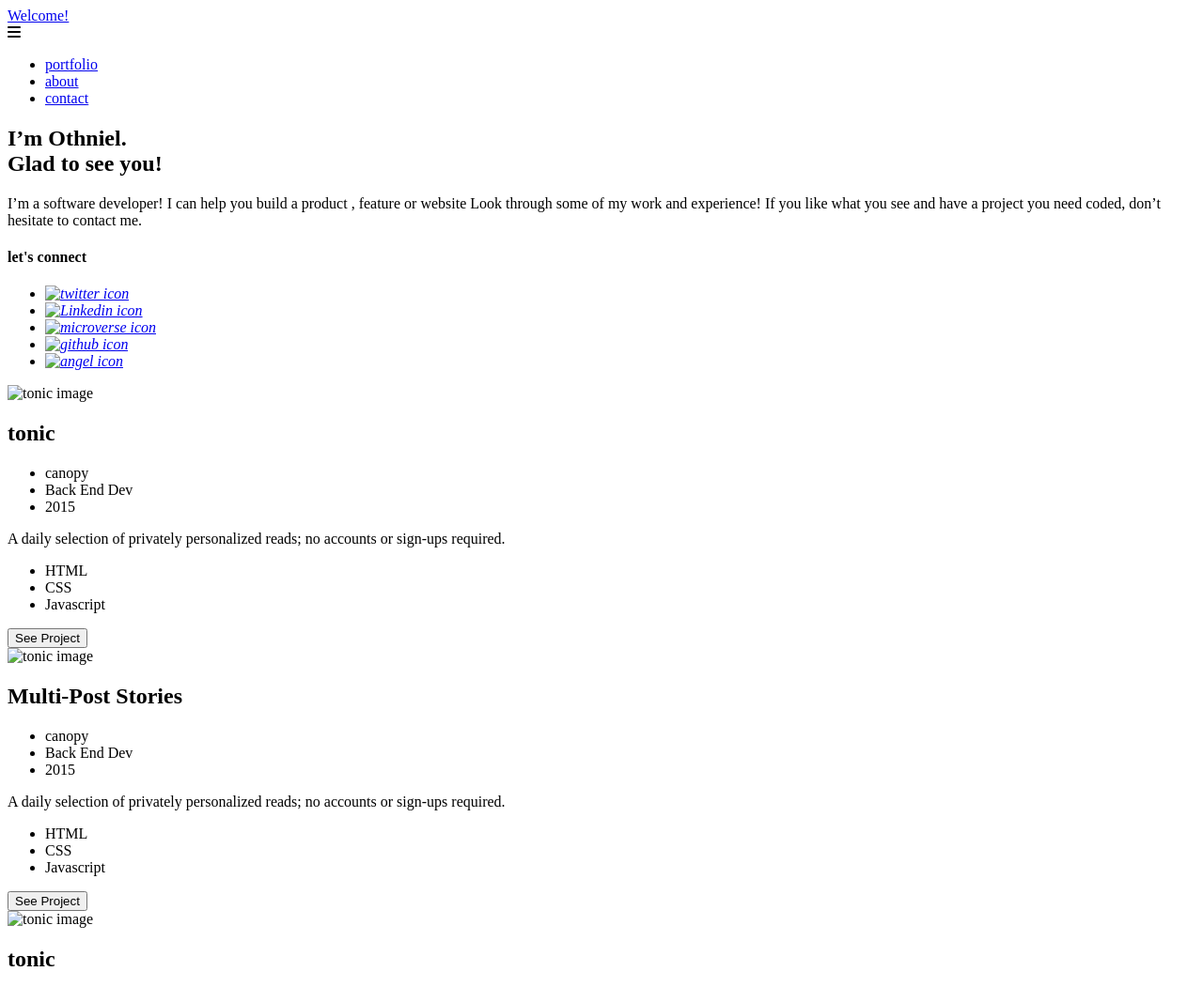
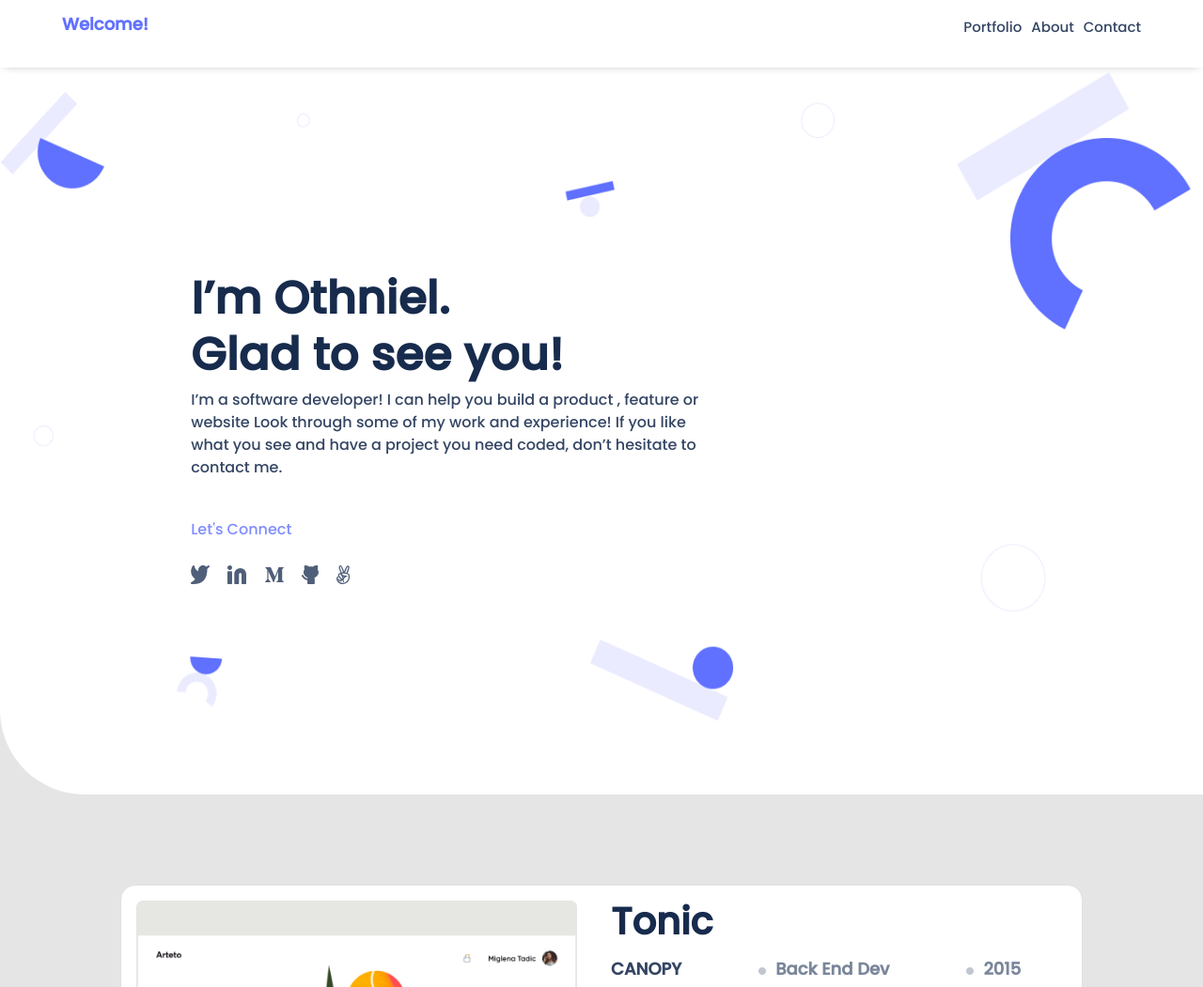
Before and after one commit to Othniel2471/portfolio-mv, a website: page index.html in a window 1280 px wide. Shown: the top 1051 px of the page at 94% size. Drawn offline with Linux system fonts and the light colour scheme; the site is published under a folder, as on GitHub Pages, so addresses that start at the root find nothing.

Commit message:
fixed directory issues for hosting

```diff
--- a/assets/css/styles.css
+++ b/assets/css/styles.css
@@ -82,7 +82,8 @@ a {
 .hero-section {
   background: #fff;
   padding: 1em 1em;
-  background-image: url(/assets/images/svg/header-shapes\ mobile@2x.svg);
+  /* background-image: url(/assets/images/svg/header-shapes\ mobile@2x.svg); */
+  background-image: url(../images/svg/header-shapes\ mobile@2x.svg);
   background-size: 100% auto;
   background-position: center;
   border-bottom-left-radius: 90px;
@@ -398,7 +399,7 @@ a {
 
 .contact-container {
   background: #6070ff;
-  background-image: url(/assets/images/background/contact\ form\ shapes-mobile.svg);
+  background-image: url(../images/background/contact\ form\ shapes-mobile.svg);
   background-repeat: no-repeat;
   background-size: contain;
   background-position-x: right;
@@ -525,7 +526,7 @@ textarea::placeholder {
   }
 
   .hero-section {
-    background-image: url(/assets/images/background/desktop/Header\ bg.png);
+    background-image: url(../images/background/desktop/Header\ bg.png);
     background-size: 100% 691.46px;
     background-position-x: right;
     padding-top: 8rem;
--- a/index.html
+++ b/index.html
@@ -6,7 +6,7 @@
     <meta name="viewport" content="width=device-width, initial-scale=1.0">
     <title>Omaidu Othniel's Portfolio Website</title>
     <!-- stylesheet link  -->
-    <link rel="stylesheet" href="../assets/css/styles.css">
+    <link rel="stylesheet" href="./assets/css/styles.css">
     <!-- font awesome -->
     <link rel="stylesheet" href="https://cdnjs.cloudflare.com/ajax/libs/font-awesome/6.4.0/css/all.min.css" integrity="sha512-iecdLmaskl7CVkqkXNQ/ZH/XLlvWZOJyj7Yy7tcenmpD1ypASozpmT/E0iPtmFIB46ZmdtAc9eNBvH0H/ZpiBw==" crossorigin="anonymous" referrerpolicy="no-referrer" />
 </head>
@@ -37,19 +37,19 @@
             <h4 class="connect">let's connect</h4>
             <ul class="socials">
                 <li><a href="#" >
-                    <i><img class="icons" src="/assets/images/icons/twitter.svg" alt="twitter icon"></i>
+                    <i><img class="icons" src="./assets/images/icons/twitter.svg" alt="twitter icon"></i>
                 </a></li>
                 <li><a href="#" >
-                    <i><img class="icons" src="/assets/images/icons/Linkedin.svg" alt="Linkedin icon"></i>
+                    <i><img class="icons" src="./assets/images/icons/Linkedin.svg" alt="Linkedin icon"></i>
                 </a></li>
                 <li><a href="#" >
-                    <i><img class="icons" src="/assets/images/icons/microverse.svg" alt="microverse icon"></i>
+                    <i><img class="icons" src="./assets/images/icons/microverse.svg" alt="microverse icon"></i>
                 </a></li>
                 <li><a href="#" >
-                    <i><img class="icons" src="/assets/images/icons/github.svg" alt="github icon"></i>
+                    <i><img class="icons" src="./assets/images/icons/github.svg" alt="github icon"></i>
                 </a></li>
                 <li><a href="#" >
-                    <i><img class="icons" src="/assets/images/icons/peace.svg" alt="angel icon"></i>
+                    <i><img class="icons" src="./assets/images/icons/peace.svg" alt="angel icon"></i>
                 </a></li>
             </ul>
         </div>
@@ -59,7 +59,7 @@
 
         <div class="project">
             <div class="work-img">
-                <img src="/assets/images/projects/Snapshoot Portfolio.png" alt="tonic image">
+                <img src="./assets/images/projects/Snapshoot Portfolio.png" alt="tonic image">
             </div>
             <div class="work-description">
                 <h2 class="work-title">tonic</h2>
@@ -82,7 +82,7 @@
 
         <div class="project">
             <div class="work-img">
-                <img src="/assets/images/projects/multi-post.png" alt="tonic image">
+                <img src="./assets/images/projects/multi-post.png" alt="tonic image">
             </div>
             <div class="work-description">
                 <h2 class="work-title">Multi-Post
@@ -106,7 +106,7 @@
 
         <div class="project">
             <div class="work-img">
-                <img src="/assets/images/projects/tonic.png" alt="tonic image">
+                <img src="./assets/images/projects/tonic.png" alt="tonic image">
             </div>
             <div class="work-description">
                 <h2 class="work-title">tonic</h2>
@@ -129,7 +129,7 @@
 
         <div class="project">
             <div class="work-img">
-                <img src="/assets/images/projects/anoter-one.png" alt="tonic image">
+                <img src="./assets/images/projects/anoter-one.png" alt="tonic image">
             </div>
             <div class="work-description">
                 <h2 class="work-title">Multi-Post Stories</h2>
@@ -260,19 +260,19 @@
             <!-- <a href="#" class="connect">let's connect</a> -->
             <ul class="socials mobile">
                 <li><a href="" >
-                    <i><img class="icons" src="/assets/images/icons/github.svg" alt=""></i>
+                    <i><img class="icons" src="./assets/images/icons/github.svg" alt=""></i>
                 </a></li>
                 <li><a href="" >
-                    <i><img class="icons" src="/assets/images/icons/Linkedin.svg" alt=""></i>
+                    <i><img class="icons" src="./assets/images/icons/Linkedin.svg" alt=""></i>
                 </a></li>
                 <li><a href="" >
-                    <i><img class="icons" src="/assets/images/icons/peace.svg" alt=""></i>
+                    <i><img class="icons" src="./assets/images/icons/peace.svg" alt=""></i>
                 </a></li>
                 <li><a href="" >
-                    <i><img class="icons" src="/assets/images/icons/twitter.svg" alt=""></i>
+                    <i><img class="icons" src="./assets/images/icons/twitter.svg" alt=""></i>
                 </a></li>
                 <li><a href="" >
-                    <i><img class="icons" src="/assets/images/icons/microverse.svg" alt=""></i>
+                    <i><img class="icons" src="./assets/images/icons/microverse.svg" alt=""></i>
                 </a></li>
             </ul>
             <button class="btn resume">Get my resume</button>
@@ -282,20 +282,20 @@
                 <div class="languages skill-group">
                     <p class="title">languages</p>
                     <div class="union-icon">
-                        <img class="active" src="/assets/images/icons/Union.svg" alt="">
+                        <img class="active" src="./assets/images/icons/Union.svg" alt="">
                     </div>
                 </div>
                 <ul class="language-list">
                     <li>
-                        <p><img src="/assets//images//skillset/languages/javascript.svg" alt=""></p>
+                        <p><img src="./assets//images//skillset/languages/javascript.svg" alt=""></p>
                         <p class="lang-name">JavaScript</p>
                     </li>
                     <li>
-                        <p><img src="/assets//images//skillset/languages/html.svg" alt=""></p>
+                        <p><img src="./assets//images//skillset/languages/html.svg" alt=""></p>
                         <p class="lang-name">HTML</p>
                     </li>
                     <li>
-                        <p><img src="/assets//images//skillset/languages/css.svg" alt=""></p>
+                        <p><img src="./assets//images//skillset/languages/css.svg" alt=""></p>
                         <p class="lang-name">CSS</p>
                     </li>
                 </ul>
@@ -304,7 +304,7 @@
                 <div class=" skill-group">
                     <p class="title">frameworks</p>
                     <div class="union-icon">
-                        <img  src="/assets/images/icons/Union.svg" alt="">
+                        <img  src="./assets/images/icons/Union.svg" alt="">
                     </div>
                 </div>
             </li>
@@ -312,7 +312,7 @@
                 <div class=" skill-group">
                     <p class="title">skills</p>
                     <div class="union-icon">
-                        <img  src="/assets/images/icons/Union.svg" alt="">
+                        <img  src="./assets/images/icons/Union.svg" alt="">
                     </div>
                 </div>
             </li>
```
